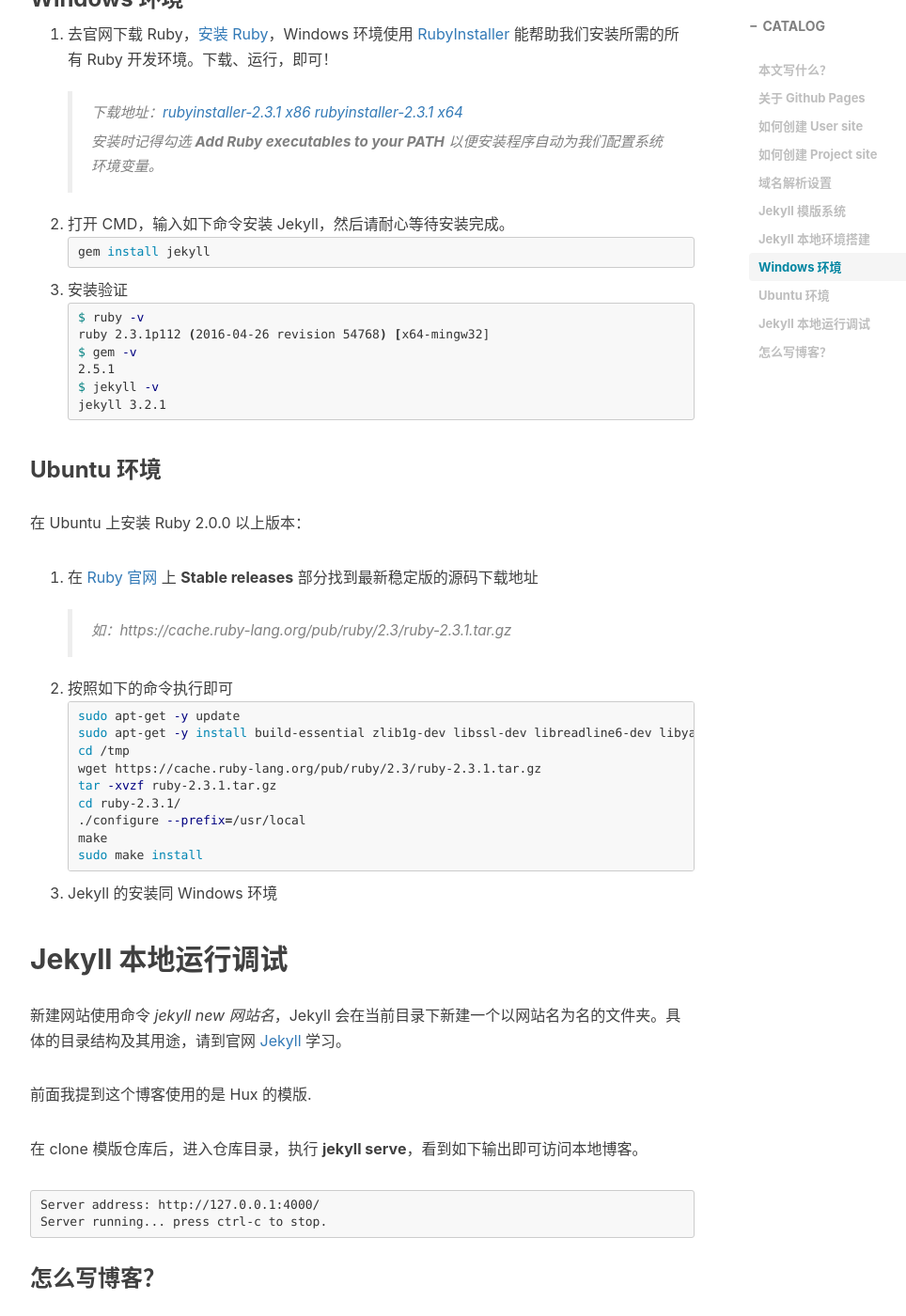
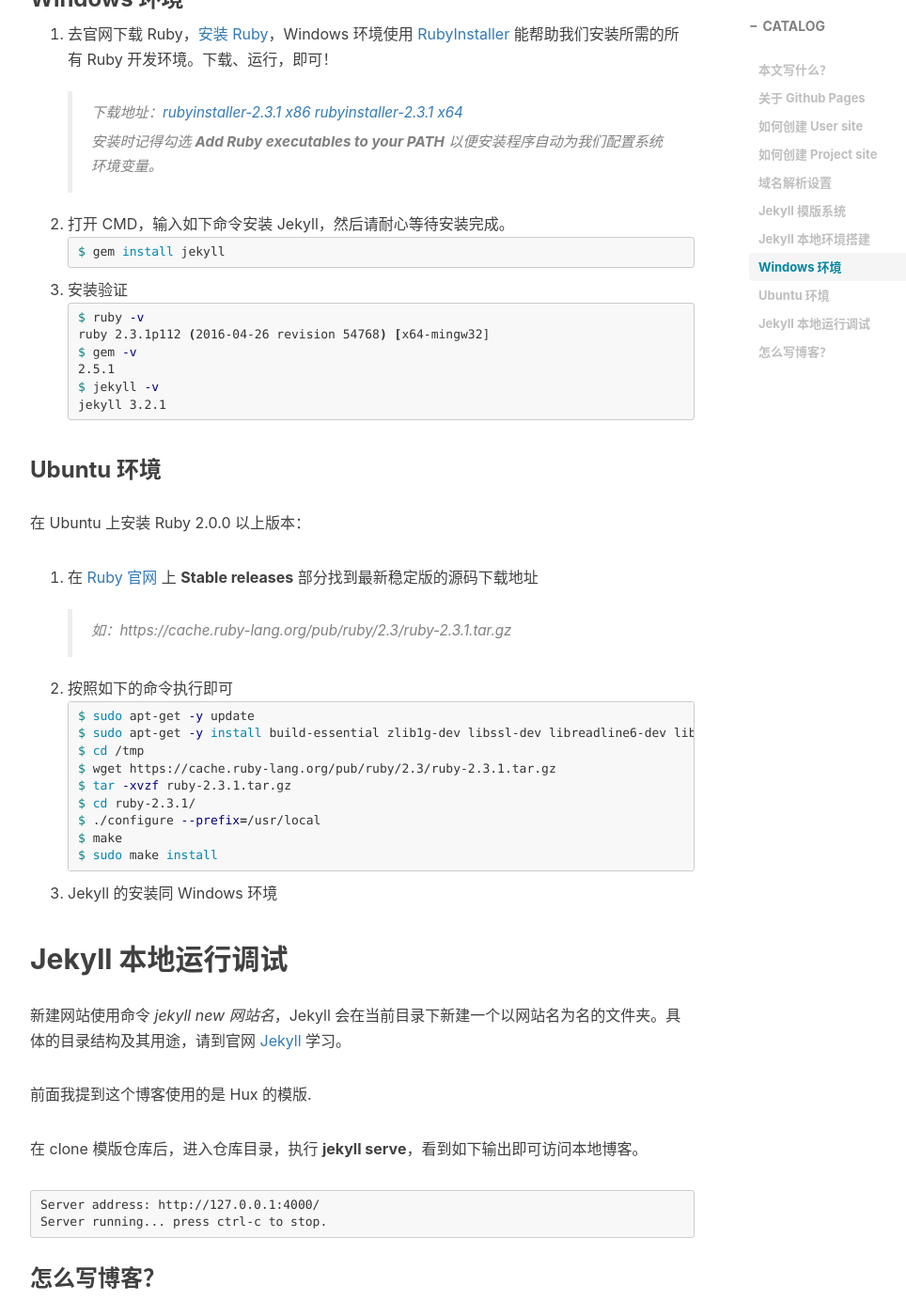
Before and after one commit to CharkeyQK/blog.javarevisited.me, a Jekyll site: the page built from _posts/2016-09-22-getting-started-with-github-pages-and-jekyll.markdown, in a window 1280 px wide and 1400 px high, scrolled down 5992 px. Shown: the whole window at 94% size, without its empty margins (233-1197 px from the left). Built offline with Jekyll 4.4.1, drawn with Linux system fonts in a browser that asks for light colours; nearby versions of some CDN libraries; comment, search, counter and statistics services are not loaded.

````diff
--- a/_posts/2016-09-22-getting-started-with-github-pages-and-jekyll.markdown
+++ b/_posts/2016-09-22-getting-started-with-github-pages-and-jekyll.markdown
@@ -47,24 +47,24 @@ Github Pages 分为两种：
 
 2. 克隆刚创建的仓库到本地
 ```shell
-git clone https://github.com/CharkeyQK/charkeyqk.github.io.git
+$ git clone https://github.com/CharkeyQK/charkeyqk.github.io.git
 ```
 
 3. 进入项目目录
 ```shell
-cd charkeyqk.github.io
+$ cd charkeyqk.github.io
 ```
 
 4. 新建首页 *index.html*
 ```shell
-echo hello world > index.html
+$ echo hello world > index.html
 ```
 
 5. 添加修改、提交并推送到 Github
 ```shell
-git add .
-git commit -m 'index'
-git push
+$ git add .
+$ git commit -m 'index'
+$ git push
 ```
 
 6. 访问 *https://charkeyqk.github.io* 即可看到 hello world
@@ -125,7 +125,7 @@ Read more: [如何绑定域名到 Github Pages](https://help.github.com/articles
 
 这里不建议直接 clone 他的博客仓库，还是去 clone 他给大家做的一个稳定版的模版：
 ```shell
-git clone git@github.com:Huxpro/huxblog-boilerplate.git
+$ git clone git@github.com:Huxpro/huxblog-boilerplate.git
 ```
 
 那么怎么修改模版呢？阅读 Hux blog 模版的说明文档 [README.zh.md](https://github.com/Huxpro/huxpro.github.io/blob/master/README.zh.md)
@@ -143,7 +143,7 @@ Jekyll 是用 Ruby 语言写的一个静态网页生成工具，所以要搭建
 
 2. 打开 CMD，输入如下命令安装 Jekyll，然后请耐心等待安装完成。
 ```shell
-gem install jekyll
+$ gem install jekyll
 ```
 
 3. 安装验证
@@ -165,15 +165,15 @@ jekyll 3.2.1
 
 2. 按照如下的命令执行即可
 ```shell
-sudo apt-get -y update
-sudo apt-get -y install build-essential zlib1g-dev libssl-dev libreadline6-dev libyaml-dev
-cd /tmp
-wget https://cache.ruby-lang.org/pub/ruby/2.3/ruby-2.3.1.tar.gz
-tar -xvzf ruby-2.3.1.tar.gz
-cd ruby-2.3.1/
-./configure --prefix=/usr/local
-make
-sudo make install
+$ sudo apt-get -y update
+$ sudo apt-get -y install build-essential zlib1g-dev libssl-dev libreadline6-dev libyaml-dev
+$ cd /tmp
+$ wget https://cache.ruby-lang.org/pub/ruby/2.3/ruby-2.3.1.tar.gz
+$ tar -xvzf ruby-2.3.1.tar.gz
+$ cd ruby-2.3.1/
+$ ./configure --prefix=/usr/local
+$ make
+$ sudo make install
 ```
 
 3. Jekyll 的安装同 Windows 环境
````
